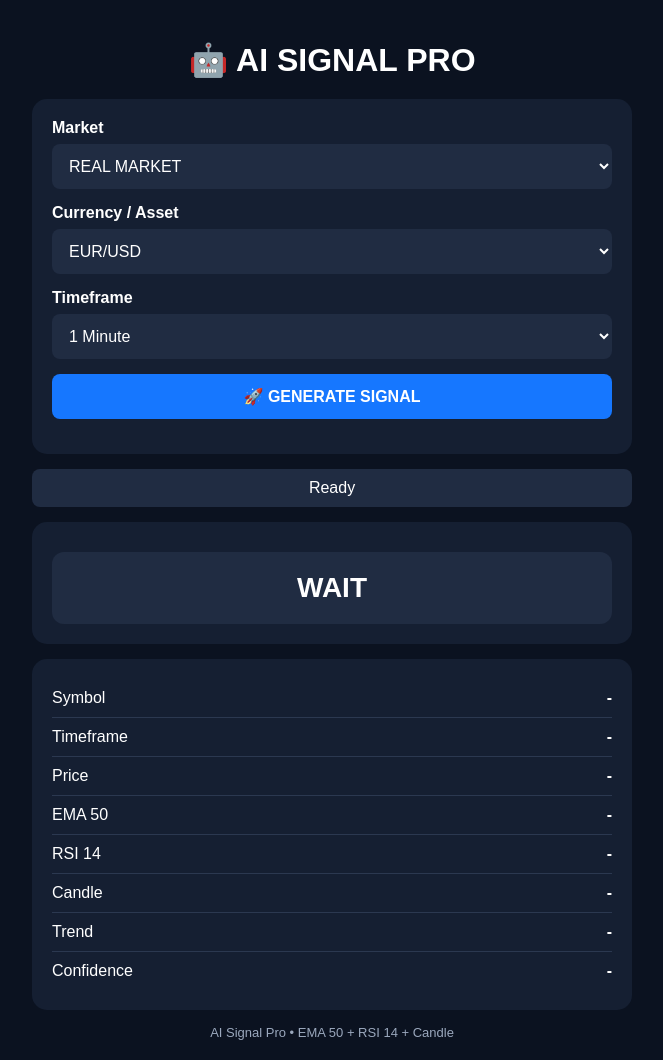
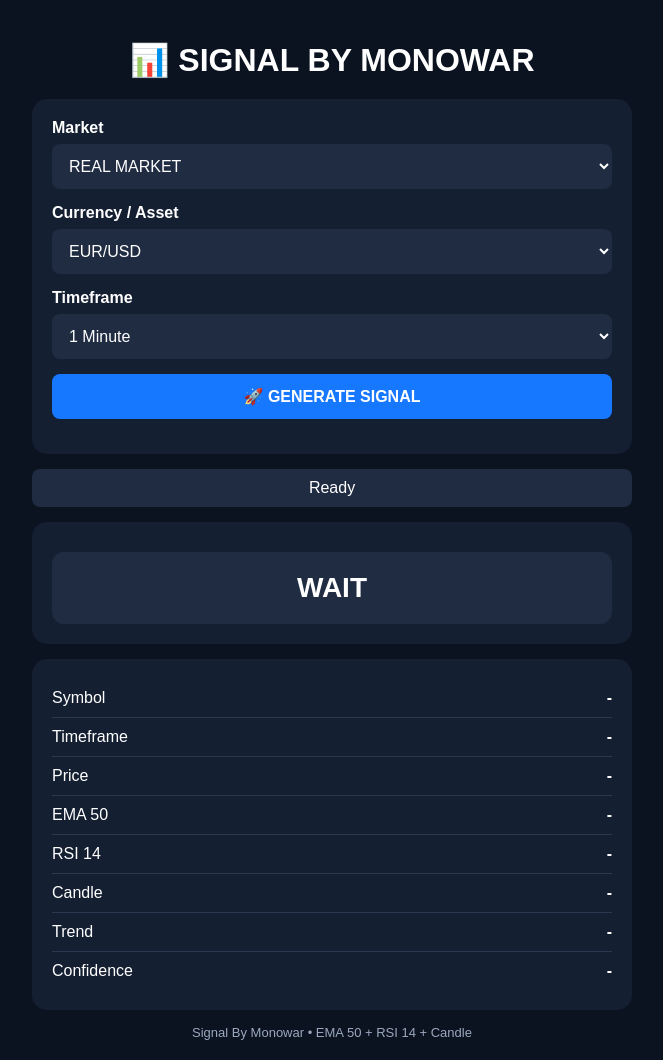
Before and after one commit to monowarhossain50000-coder/Ai-Signal-pro, a Flask app: page / in a window 1280 px wide. Shown: the whole page, without its empty margins (308-971 px from the left). Run offline with Flask 3, Linux system fonts and the light colour scheme.

Commit message:
Update index.html

```diff
--- a/templates/index.html
+++ b/templates/index.html
@@ -4,7 +4,7 @@
     <meta charset="UTF-8">
     <meta name="viewport" content="width=device-width, initial-scale=1.0">
 
-    <title>AI Signal Pro</title>
+    <title>Signal By Monowar</title>
 
     <style>
         * {
@@ -118,7 +118,7 @@
 
 <div class="container">
 
-    <h1>🤖 AI SIGNAL PRO</h1>
+    <h1>📊 SIGNAL BY MONOWAR</h1>
 
     <div class="card">
 
@@ -225,7 +225,7 @@
 
 
     <div class="small">
-        AI Signal Pro • EMA 50 + RSI 14 + Candle
+        Signal By Monowar • EMA 50 + RSI 14 + Candle
     </div>
 
 </div>
```
